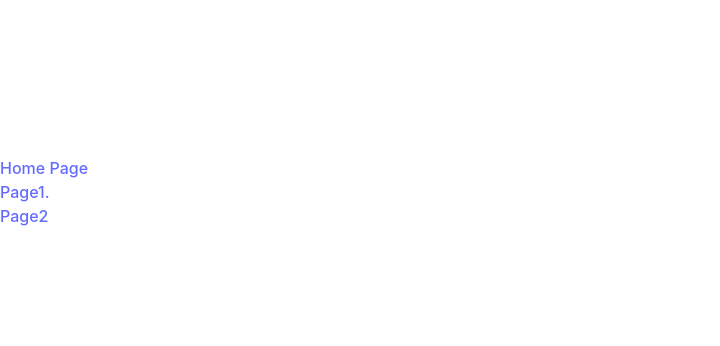
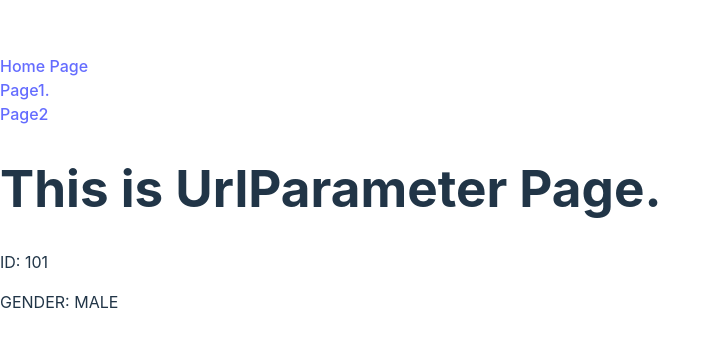
Before and after one commit to hkj/react-router-test, a React (Vite) app: page /react-router-test/page2/101/MALE in a window 1280 px wide. Shown: the part 208-554 px from the top of the page, without its empty margins (0-720 px from the left). Built offline with nearby package versions, Linux system fonts and the light colour scheme.

Commit message:
URLパラメータ

```diff
--- a/src/components/Page2.jsx
+++ b/src/components/Page2.jsx
@@ -4,7 +4,7 @@ export const Page2 = () => {
   return (
     <div>
       <h1>This is Page2</h1>
-      <Link to="101">URL Parameter</Link>
+      <Link to="101/MALE">URL Parameter</Link>
     </div>
   );
 };
--- a/src/components/UrlParameter.jsx
+++ b/src/components/UrlParameter.jsx
@@ -1,11 +1,12 @@
 import { useParams } from "react-router-dom";
 
 export const UrlParameter = () => {
-  const { id } = useParams();
+  const { id, gender } = useParams();
   return (
     <div>
       <h1>This is UrlParameter Page.</h1>
       <p>ID: {id}</p>
+      <p>GENDER: {gender}</p>
     </div>
   );
 };
--- a/src/router/Page2Routes.jsx
+++ b/src/router/Page2Routes.jsx
@@ -2,13 +2,12 @@ import { Route } from "react-router-dom";
 import { Routes } from "react-router-dom";
 import { Page2 } from "../components/Page2";
 import { UrlParameter } from "../components/UrlParameter";
-import { useParams } from "react-router-dom";
 
 export const Page2Routes = () => {
   return (
     <Routes>
       <Route path="/" element={<Page2 />} />
-      <Route path=":id" element={<UrlParameter />} />
+      <Route path=":id/:gender" element={<UrlParameter />} />
     </Routes>
   );
 };
--- a/src/router/Router.jsx
+++ b/src/router/Router.jsx
@@ -1,6 +1,5 @@
 import { Routes, Route } from "react-router-dom";
 import { APP_NAME } from "../constants";
-import { Page2 } from "../components/Page2";
 import { Home } from "../components/Home";
 import { Page1Routes } from "./Page1Routes";
 import { Page2Routes } from "./Page2Routes";
```
